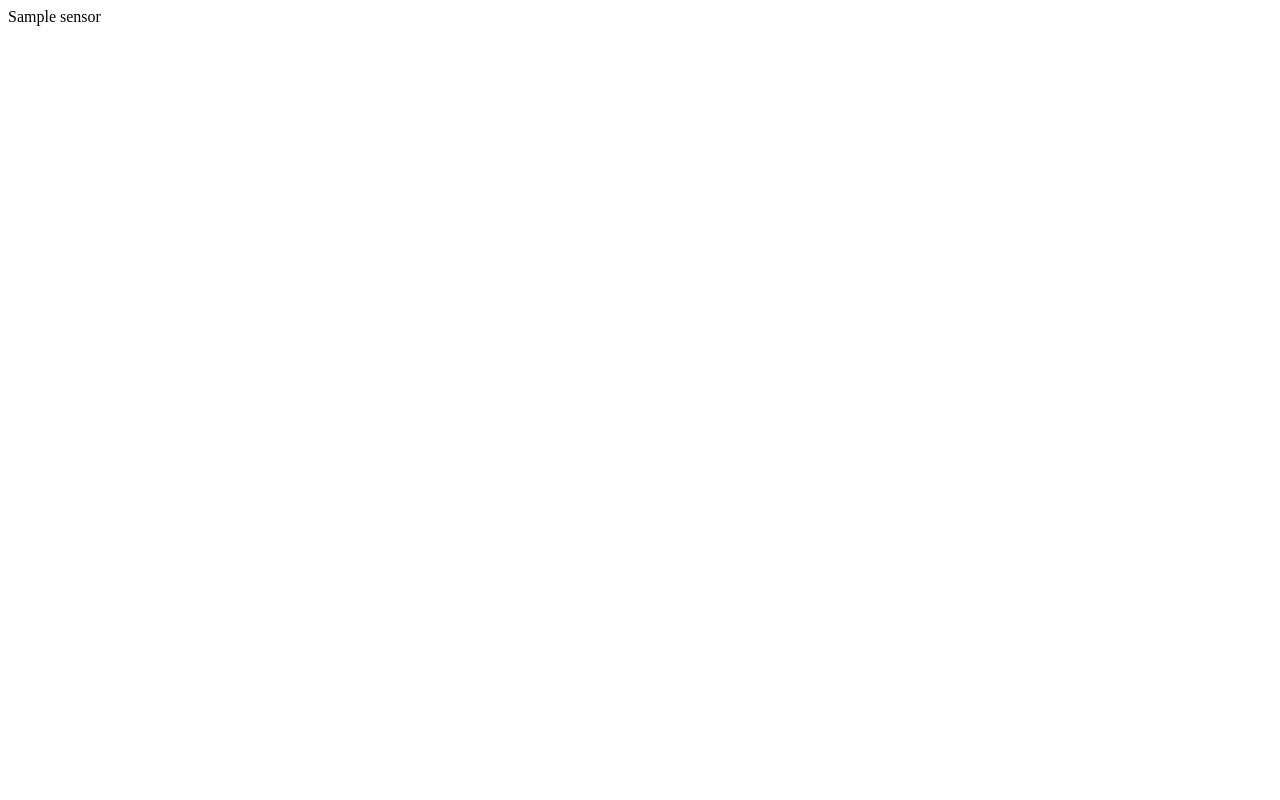
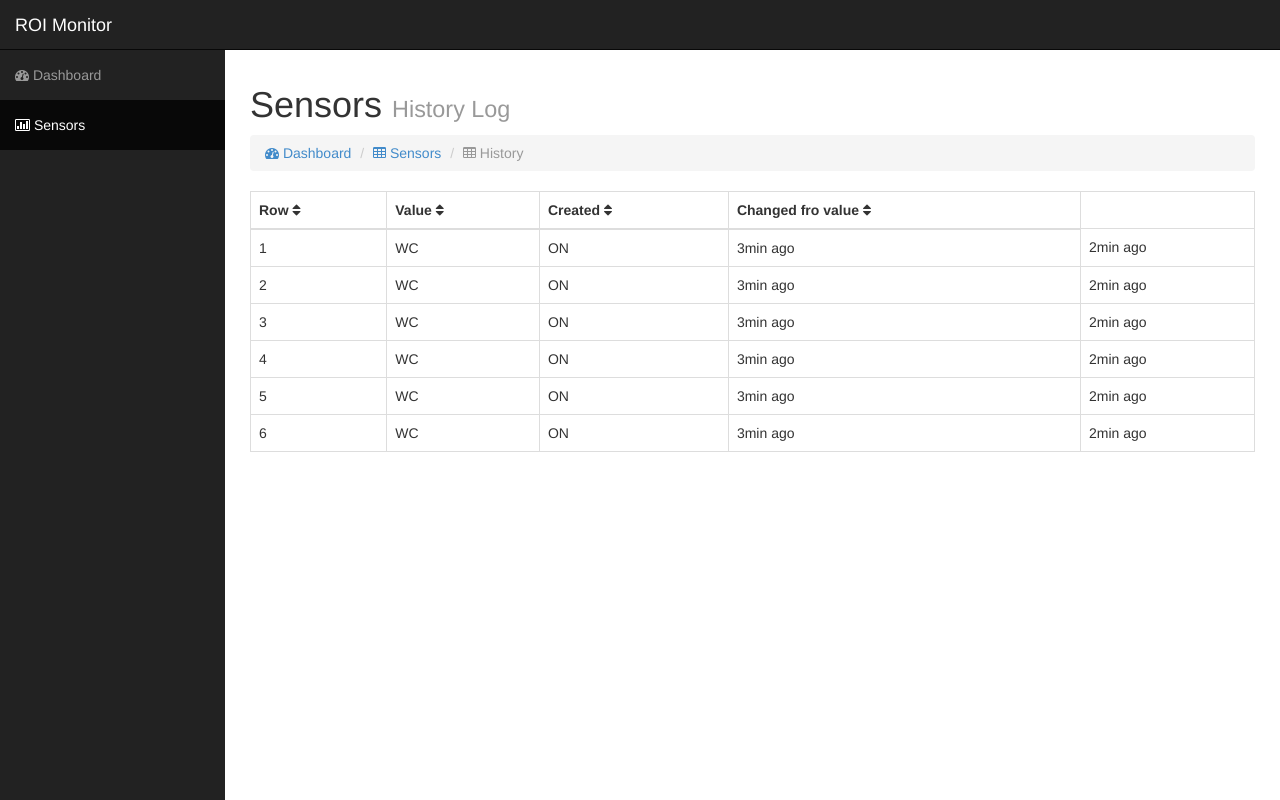
Before and after one commit to mashhadlug/ROI-Monitor, a Flask app: page /sensors/sensor/1 in a window 1280 px wide. Before the commit the page is almost empty. Run offline with Flask 2, Linux system fonts and the light colour scheme; tables that the repository leaves empty hold one stand-in row (values such as "Sample post"); some libraries are stand-ins or nearby versions.

Commit message:
html cleanup

```diff
--- a/project/apps/sensors/views.py
+++ b/project/apps/sensors/views.py
@@ -20,4 +20,4 @@ def index():
 @mod.route('sensor/<id>')
 def rest_sensor(id):
     sensor_obj = Sensor.query.filter(Sensor.id == id).first()
-    return sensor_obj.name
+    return render_template("/sensors/sensor.html", sensor=sensor_obj)
--- a/project/templates/layout.html
+++ b/project/templates/layout.html
@@ -39,7 +39,7 @@
             <span class="icon-bar"></span>
             <span class="icon-bar"></span>
           </button>
-          <a class="navbar-brand" href="index.html">ROI Monitor</a>
+          <a class="navbar-brand" href="/">ROI Monitor</a>
         </div>
 
         <!-- Collect the nav links, forms, and other content for toggling -->
--- a/project/templates/sensors/sensor.html
+++ b/project/templates/sensors/sensor.html
@@ -0,0 +1,49 @@
+{% extends 'layout.html' %}
+{% block content %}
+<div id="page-wrapper">
+
+  <div class="row">
+    <div class="col-lg-12">
+      <h1>Sensors <small>History Log</small></h1>
+      <ol class="breadcrumb">
+        <li><a href="/"><i class="fa fa-dashboard"></i> Dashboard</a></li>
+        <li class="active"><a href="/sensors/"><i class="fa fa-table"></i> Sensors</a></li>
+        <li class="active"><i class="fa fa-table"></i> History</li>
+      </ol>
+      <!--<div class="alert alert-info alert-dismissable">
+        <button type="button" class="close" data-dismiss="alert" aria-hidden="true">&times;</button>
+        We're using <a class="alert-link" href="http://tablesorter.com/docs/">Tablesorter 2.0</a> for the sort function on the tables. Read the documentation for more customization options or feel free to use something else!
+      </div>-->
+    </div>
+  </div><!-- /.row -->
+
+  <div class="row">
+    <div class="col-lg-12">
+      <!--<h2>Bordered Table</h2>-->
+      <div class="table-responsive">
+        <table class="table table-bordered table-hover tablesorter">
+          <thead>
+            <tr>
+              <th>Row <i class="fa fa-sort"></i></th>
+              <th>Value <i class="fa fa-sort"></i></th>
+              <th>Created <i class="fa fa-sort"></i></th>
+              <th>Changed fro value <i class="fa fa-sort"></i></th>
+            </tr>
+          </thead>
+          <tbody>
+            {% for i in [1,2,3,4,5,6] %}
+            <tr>
+                <td>{{ loop.index }}</td>
+                {% for field in ['WC', 'ON', '3min ago', '2min ago'] %}
+                <td>{{ field }}</td>
+                {% endfor %}
+            </tr>
+            {% endfor %}
+          </tbody>
+        </table>
+      </div>
+    </div>
+  </div><!-- /.row -->
+
+</div><!-- /#page-wrapper -->
+{% endblock %}
```
